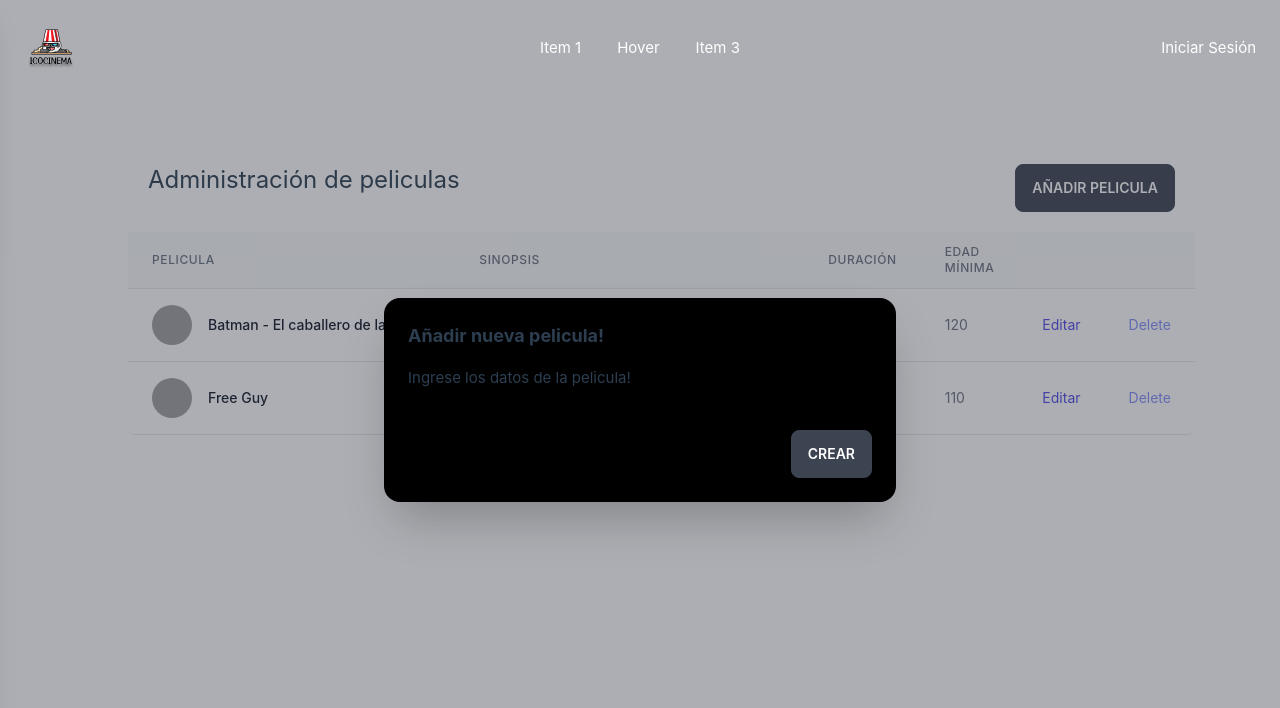
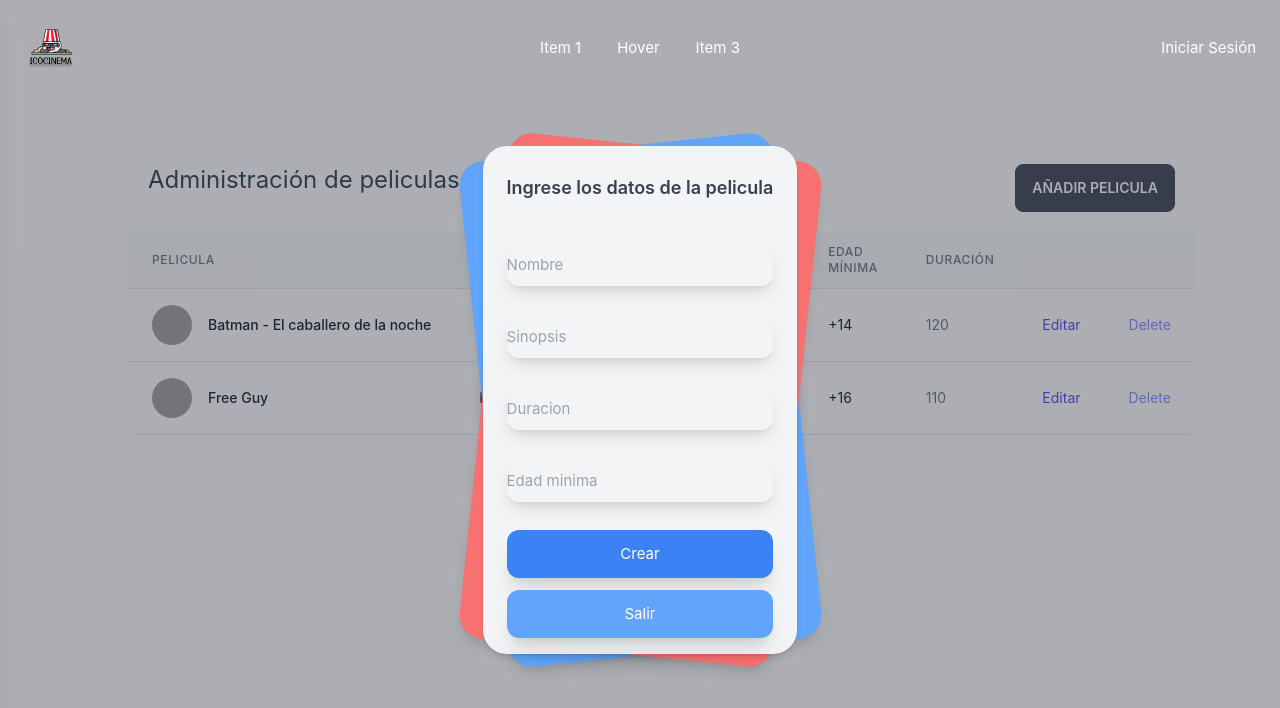
Before and after one commit to vale0722/icoCinema, a Vue app: page /admin in a window 1280 px wide. Both pictures are taken after a click on the label "AÑADIR PELICULA". Shown: the top 708 px of the page. Built offline with nearby package versions, Linux system fonts and the light colour scheme; grey boxes are pictures that could not be loaded.

Commit message:
New part administrator, button add and edit

```diff
--- a/src/views/AdminView.vue
+++ b/src/views/AdminView.vue
@@ -19,11 +19,12 @@
               <tr>
                 <th scope="col" class="px-6 py-3 text-left text-xs font-medium text-gray-500 uppercase tracking-wider">Pelicula</th>
                 <th scope="col" class="px-6 py-3 text-left text-xs font-medium text-gray-500 uppercase tracking-wider">Sinopsis</th>
+                <th scope="col" class="px-6 py-3 text-left text-xs font-medium text-gray-500 uppercase tracking-wider">Edad Mínima</th>
                 <th scope="col" class="px-6 py-3 text-left text-xs font-medium text-gray-500 uppercase tracking-wider">Duración</th>
-                <th scope="col" class="px-6 py-3 text-left text-xs font-medium text-gray-500 uppercase tracking-wider">Edad Mínima</th>
                 <th scope="col" class="relative px-6 py-3">
                   <span class="sr-only">Edit</span>
                    <!-- todo: define if edit movie will be a modal or other route-->
+
                 </th>
                 <th scope="col" class="relative px-6 py-3">
                   <span class="sr-only">Delete</span>
@@ -68,26 +69,108 @@
   </div>
   <input type="checkbox" id="addMovie-modal" class="modal-toggle">
   <div class="modal">
-   <div class="modal-box bg-black">
-     <h2 class="font-bold text-lg">Añadir nueva pelicula!</h2>
-     <p class="py-4">Ingrese los datos de la pelicula!</p>
+
+
      <!-- Hacer formulario para añadir nueva pelicula -->
-     <div class="modal-action">
-      <label for="addMovie-modal" class="btn">Crear</label>
-     </div>
-   </div>
-  </div>
+
+        <div class="relative min-h-screen flex flex-col sm:justify-center items-center ">
+        <div class="relative sm:max-w-sm w-full">
+            <div class="card bg-blue-400 shadow-lg  w-full h-full rounded-3xl absolute  transform -rotate-6"></div>
+            <div class="card bg-red-400 shadow-lg  w-full h-full rounded-3xl absolute  transform rotate-6"></div>
+            <div class="relative w-full rounded-3xl  px-6 py-4 bg-gray-100 shadow-md">
+                <label for="" class="block mt-3 text-lg text-gray-700 text-center font-semibold">
+                    Ingrese los datos de la pelicula
+                </label>
+                <form method="#" action="#" class="mt-10">
+
+                    <div>
+                        <input type="text" placeholder="Nombre" class="mt-1 block w-full border-none bg-gray-100 h-11 rounded-xl shadow-lg hover:bg-blue-100 focus:bg-blue-100 focus:ring-0">
+                    </div>
+
+                    <div class="mt-7">
+                        <input type="text" placeholder="Sinopsis" class="mt-1 block w-full border-none bg-gray-100 h-11 rounded-xl shadow-lg hover:bg-blue-100 focus:bg-blue-100 focus:ring-0">
+                    </div>
+
+                    <div class="mt-7">
+                        <input type="number" placeholder="Duracion" class="mt-1 block w-full border-none bg-gray-100 h-11 rounded-xl shadow-lg hover:bg-blue-100 focus:bg-blue-100 focus:ring-0">
+                    </div>
+
+                    <div class="mt-7">
+                        <input type="number" placeholder="Edad minima" class="mt-1 block w-full border-none bg-gray-100 h-11 rounded-xl shadow-lg hover:bg-blue-100 focus:bg-blue-100 focus:ring-0">
+                    </div>
+
+                    <div class="mt-7">
+                        <button class="bg-blue-500 w-full py-3 rounded-xl text-white shadow-xl hover:shadow-inner focus:outline-none transition duration-500 ease-in-out  transform hover:-translate-x hover:scale-105">
+                            Crear
+                        </button>
+
+                        <button class="mt-3 bg-blue-400 w-full py-3 rounded-xl text-white shadow-xl hover:shadow-inner focus:outline-none transition duration-500 ease-in-out  transform hover:-translate-x hover:scale-105">
+                            Salir
+                        </button>
+                    </div>
+                </form>
+            </div>
+        </div>
+    </div>
+</div>
+
+
+
+
+     <!-- ACA FINALIZA -->
+
+
+
   <input type="checkbox" id="editMovie-modal" class="modal-toggle">
   <div class="modal">
-   <div class="modal-box bg-black">
-     <h2 class="font-bold text-lg">Editar pelicula!</h2>
-     <p class="py-4">Edite los datos de la pelicula!</p>
+
      <!-- Hacer formulario para añadir nueva pelicula -->
-     <div class="modal-action">
-      <label for="editMovie-modal" class="btn">Crear</label>
-     </div>
+<div class="modal-box font-sans ">
+        <div class="relative min-h-screen flex flex-col sm:justify-center items-center  ">
+        <div class="relative sm:max-w-sm w-full">
+            <div class="card bg-blue-400 shadow-lg  w-full h-full rounded-3xl absolute  transform -rotate-6"></div>
+            <div class="card bg-red-400 shadow-lg  w-full h-full rounded-3xl absolute  transform rotate-6"></div>
+            <div class="relative w-full rounded-3xl  px-6 py-4 bg-gray-100 shadow-md">
+                <label for="" class="block mt-3 text-lg text-gray-700 text-center font-semibold">
+                    Edite los datos que desea cambiar
+                </label>
+                <form method="#" action="#" class="mt-10">
+
+                    <div>
+                        <input type="text" placeholder="Nombre" class="mt-1 block w-full border-none bg-gray-100 h-11 rounded-xl shadow-lg hover:bg-blue-100 focus:bg-blue-100 focus:ring-0">
+                    </div>
+
+                    <div class="mt-7">
+                        <input type="text" placeholder="Sinopsis" class="mt-1 block w-full border-none bg-gray-100 h-11 rounded-xl shadow-lg hover:bg-blue-100 focus:bg-blue-100 focus:ring-0">
+                    </div>
+
+                    <div class="mt-7">
+                        <input type="number" placeholder="Duracion" class="mt-1 block w-full border-none bg-gray-100 h-11 rounded-xl shadow-lg hover:bg-blue-100 focus:bg-blue-100 focus:ring-0">
+                    </div>
+
+                    <div class="mt-7">
+                        <input type="number" placeholder="Edad minima" class="mt-1 block w-full border-none bg-gray-100 h-11 rounded-xl shadow-lg hover:bg-blue-100 focus:bg-blue-100 focus:ring-0">
+                    </div>
+
+                    <div class="mt-7">
+                        <button class="bg-blue-500 w-full py-3 rounded-xl text-white shadow-xl hover:shadow-inner focus:outline-none transition duration-500 ease-in-out  transform hover:-translate-x hover:scale-105">
+                            Editar
+                        </button>
+
+                        <button class="mt-3 bg-blue-400 w-full py-3 rounded-xl text-white shadow-xl hover:shadow-inner focus:outline-none transition duration-500 ease-in-out  transform hover:-translate-x hover:scale-105">
+                            Salir
+                        </button>
+                    </div>
+                </form>
+            </div>
+        </div>
+    </div>
+</div>
+
+     <!-- ACA FINALIZA -->
+
    </div>
-  </div>
+
 
 </template>
 
```
